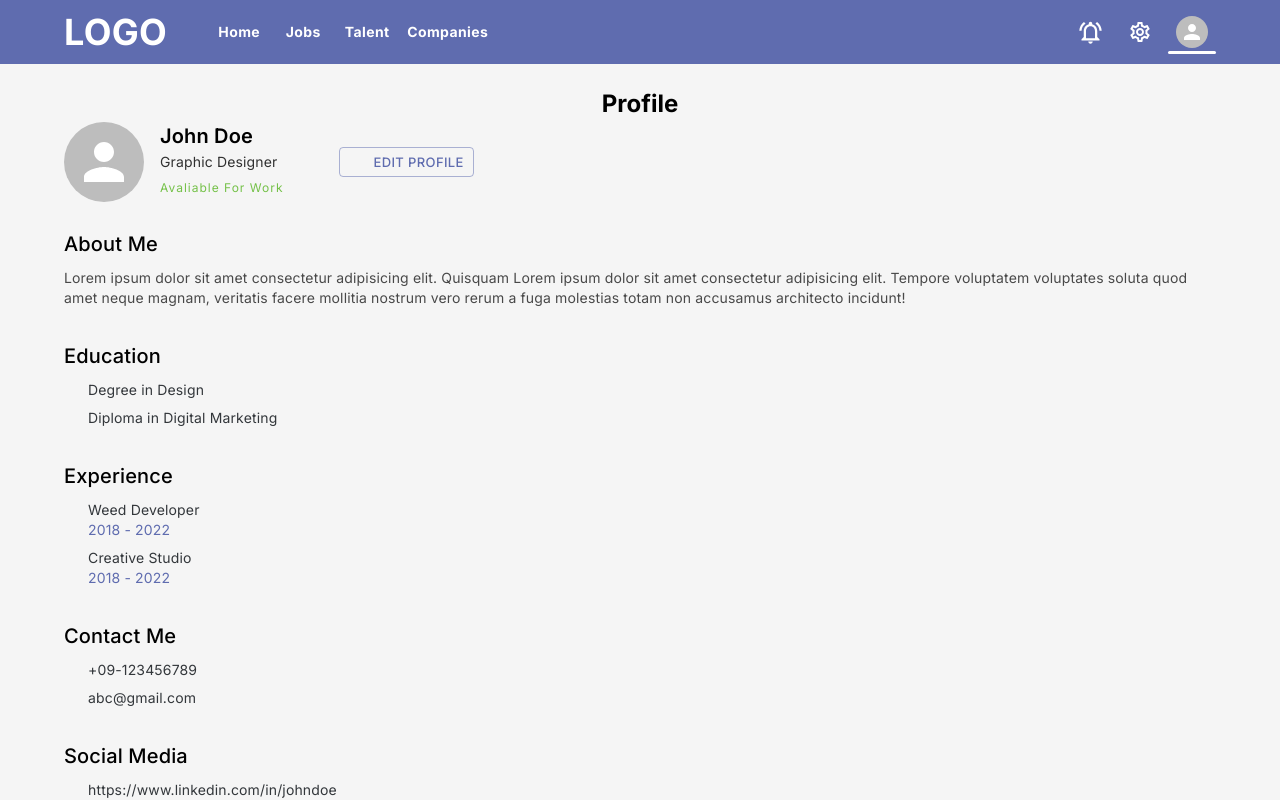
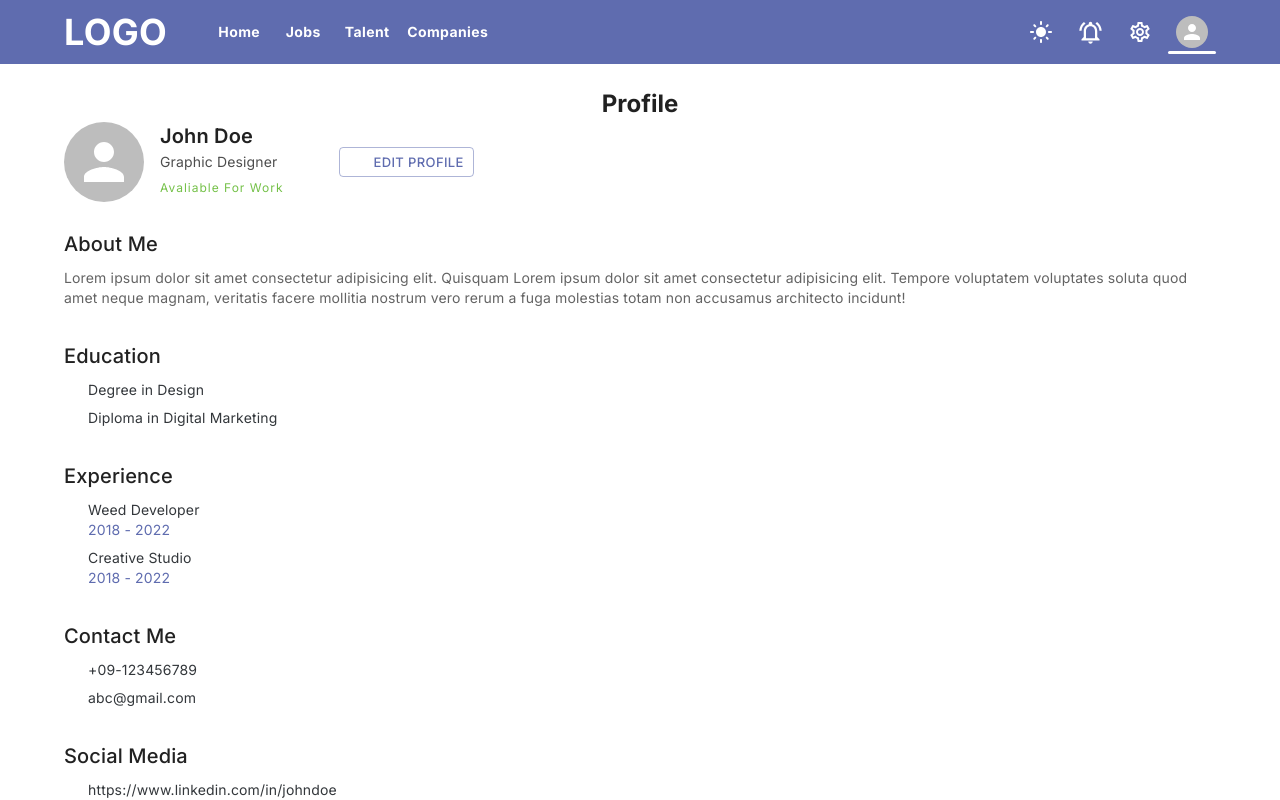
Before and after one commit to thantzarni77/job_finder, a React (Vite) app in the folder job_finder_frontend/: page /profile/1 in a window 1280 px wide. Shown: the top 800 px of the page. Built offline with nearby package versions, Linux system fonts and the light colour scheme; some icons are missing.

Commit message:
light & dark mode

```diff
--- a/job_finder_frontend/src/Routes.tsx
+++ b/job_finder_frontend/src/Routes.tsx
@@ -14,6 +14,7 @@ import Profile from "./pages/user/Profile";
 import Notifications from "./pages/user/notifications/Notifications";
 import Settings from "./pages/user/settings/Settings";
 import SecuritySetting from "./pages/user/security/SecuritySetting";
+import EditProfile from "./pages/user/EditProfile";
 
 export const router = createBrowserRouter([
   {
@@ -57,6 +58,10 @@ export const router = createBrowserRouter([
         Component: Profile,
       },
       {
+        path: "/profile/:id/edit",
+        Component: EditProfile,
+      },
+      {
         path: "/notifications/user/:id",
         Component: Notifications,
       },
--- a/job_finder_frontend/src/Theme.tsx
+++ b/job_finder_frontend/src/Theme.tsx
@@ -1,7 +1,14 @@
-import { createTheme, GlobalStyles, ThemeProvider } from "@mui/material";
+import {
+  createTheme,
+  CssBaseline,
+  GlobalStyles,
+  ThemeProvider,
+} from "@mui/material";
+
 import { RouterProvider } from "react-router";
 import { router } from "./Routes.tsx";
-
+import { useThemeStore } from "./store/Appstore";
+import { useMemo } from "react";
 //remove green box on input auto fill
 const inputGlobalStyles = (
   <GlobalStyles
@@ -15,17 +22,21 @@ const inputGlobalStyles = (
 );
 
 export default function Theme() {
-  const mode = "light";
-  const theme = createTheme({
+  const mode = useThemeStore((state) => state.mode);
+
+  const theme = useMemo(() => {
+    return createTheme({
       palette: {
         mode,
+        ...(mode === "light" && {
           primary: {
-        main: mode === "light" ? "#5f6caf" : "#1976d2",
+            main: "#5f6caf",
             light: "#898989",
           },
           secondary: {
-        main: mode === "light" ? "#33373B" : "#ffffff",
+            main: "#33373B",
           },
+        }),
       },
       components: {
         MuiButtonBase: {
@@ -49,10 +60,26 @@ export default function Theme() {
             },
           },
         },
+        MuiOutlinedInput: {
+          styleOverrides: {
+            root: {
+              borderRadius: "10px",
+              "&:hover .MuiOutlinedInput-notchedOutline": {
+                borderColor: "#5f6caf",
+              },
+              "&.Mui-focused .MuiOutlinedInput-notchedOutline": {
+                borderColor: "#5f6caf",
+              },
+            },
+          },
+        },
       },
     });
+  }, [mode]);
+
   return (
     <ThemeProvider theme={theme}>
+      <CssBaseline />
       {inputGlobalStyles}
       <RouterProvider router={router}></RouterProvider>
     </ThemeProvider>
--- a/job_finder_frontend/src/components/user/Footer.tsx
+++ b/job_finder_frontend/src/components/user/Footer.tsx
@@ -6,12 +6,14 @@ import {
   LinkedIn as LinkedInIcon,
 } from "@mui/icons-material";
 import { Link } from "react-router";
+import { useTheme } from "@mui/material";
 export default function Footer() {
+  const theme = useTheme();
   return (
     <Box
       sx={{
         minHeight: "350px",
-        background: " #5f6caf",
+        backgroundColor: theme.palette.mode === "dark" ? "#272727" : "#5f6caf",
         color: "#ffffff",
         py: 3,
       }}
--- a/job_finder_frontend/src/components/user/Header.tsx
+++ b/job_finder_frontend/src/components/user/Header.tsx
@@ -12,11 +12,14 @@ import {
   SettingsOutlined as SettingIcon,
   NotificationsActiveOutlined as NotiIcon,
   Menu as MenuIcon,
+  LightMode as LightModeIcon,
+  DarkMode as DarkModeIcon,
 } from "@mui/icons-material";
 import { NavLink, useLocation, matchPath } from "react-router";
 import { useAppStore } from "../../store/Appstore";
 import { useState, useRef, useEffect, useMemo, type RefObject } from "react";
 import { useNavigate } from "react-router";
+import { useThemeStore } from "../../store/Appstore";
 
 function findRefForPath(
   pathname: string,
@@ -31,6 +34,8 @@ function findRefForPath(
 }
 
 export default function Header() {
+  const mode = useThemeStore((state) => state.mode);
+  const setMode = useThemeStore((state) => state.setMode);
   const navigate = useNavigate();
   const [userRole] = useState("");
 
@@ -172,11 +177,18 @@ export default function Header() {
           <Box sx={{ display: "flex", gap: 1 }}>
             <IconButton
               color="inherit"
+              onClick={() => setMode(mode === "light" ? "dark" : "light")}
+            >
+              {mode === "light" ? <LightModeIcon /> : <DarkModeIcon />}
+            </IconButton>
+            <IconButton
+              color="inherit"
               ref={notificationsRef}
               onClick={() => navigate("/notifications/user/1")}
             >
               <NotiIcon sx={{ fontSize: 27 }} />
             </IconButton>
+
             <IconButton
               color="inherit"
               ref={settingsRef}
--- a/job_finder_frontend/src/layouts/user/UserMainLayout.tsx
+++ b/job_finder_frontend/src/layouts/user/UserMainLayout.tsx
@@ -7,7 +7,7 @@ import Footer from "../../components/user/Footer";
 
 export default function UserMainLayout() {
   return (
-    <Box sx={{ backgroundColor: "#f5f5f5" }}>
+    <Box>
       <ScrollToTop />
       <Header />
       <AppDrawer />
--- /dev/null
+++ b/job_finder_frontend/src/pages/user/EditProfile.tsx
@@ -0,0 +1,31 @@
+import {
+  Container,
+  Box,
+  OutlinedInput,
+  Button,
+  Avatar,
+  Typography,
+  FormControl,
+  InputLabel,
+  TextField,
+  Input,
+  FormHelperText,
+} from "@mui/material";
+
+export default function EditProfile() {
+  return (
+    <Container>
+      <Box>
+        <Typography variant="h5" sx={{ fontWeight: 700 }}>
+          Edit Profile
+        </Typography>
+      </Box>
+      <Box>
+        <FormControl>
+          <OutlinedInput placeholder="name" size="small" />
+          <TextField placeholder="Name" />
+        </FormControl>
+      </Box>
+    </Container>
+  );
+}
--- a/job_finder_frontend/src/pages/user/Profile.tsx
+++ b/job_finder_frontend/src/pages/user/Profile.tsx
@@ -16,8 +16,10 @@ import LinkedInIcon from "@mui/icons-material/LinkedIn";
 import LocationOnIcon from "@mui/icons-material/LocationOn";
 import UserProjectImage from "../../assets/Rectangle 94.png";
 import Linkify from "linkify-react";
+import { useNavigate } from "react-router";
 export default function Profile() {
   const exampleLink = "https://github.com/thantzarni77/job_finder/tree/main";
+  const navigate = useNavigate();
 
   return (
     <Container sx={{ py: 3, mb: 20 }} maxWidth="lg">
@@ -46,7 +48,12 @@ export default function Profile() {
             </Box>
           </Box>
 
-          <Button variant="outlined" size="small" startIcon={<EditIcon />}>
+          <Button
+            variant="outlined"
+            size="small"
+            startIcon={<EditIcon />}
+            onClick={() => navigate(`/profile/1/edit`)}
+          >
             Edit Profile
           </Button>
         </Box>
--- a/job_finder_frontend/src/store/Appstore.ts
+++ b/job_finder_frontend/src/store/Appstore.ts
@@ -1,4 +1,5 @@
 import { create } from "zustand";
+import type { PaletteMode } from "@mui/material";
 
 type AppStore = {
   showDrawer: boolean;
@@ -11,3 +12,17 @@ export const useAppStore = create<AppStore>((set) => ({
     set({ showDrawer: userValue });
   },
 }));
+
+// light mode dark mode
+type ThemeStore = {
+  mode: PaletteMode;
+  setMode: (mode: PaletteMode) => void;
+};
+
+export const useThemeStore = create<ThemeStore>((set) => ({
+  mode: (localStorage.getItem("mode") as PaletteMode) || "light",
+  setMode: (mode) => {
+    set({ mode });
+    localStorage.setItem("mode", mode);
+  },
+}));
```
Lines whose indentation alone changed are shown as unchanged.
